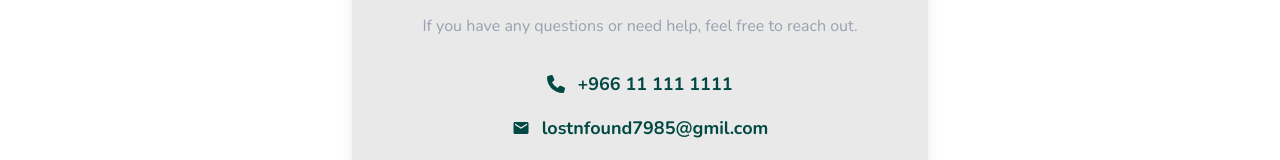
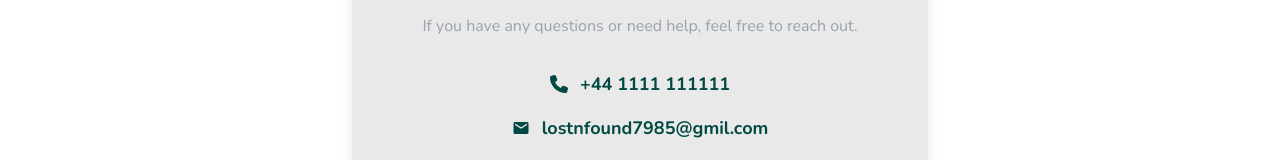
Before and after one commit to mariamayman10/lostNfound-frontend, a React app: page /contact-us in a window 1280 px wide. Shown: the part 326-486 px from the top of the page. Built offline with nearby package versions, Linux system fonts and the light colour scheme; no server answers; the HTML template or start-up script is replaced by a standard one.

Commit message:
update country code

```diff
--- a/src/pages/contact.jsx
+++ b/src/pages/contact.jsx
@@ -14,7 +14,7 @@ function Contact() {
         <div className="text-lg">
           <div className="flex justify-center items-center gap-3 font-semibold mb-4">
             <FaPhone />
-            +966 11 111 1111
+            +44 1111 111111
           </div>
           <div className="flex justify-center items-center gap-3 font-semibold">
             <MdEmail />
```
